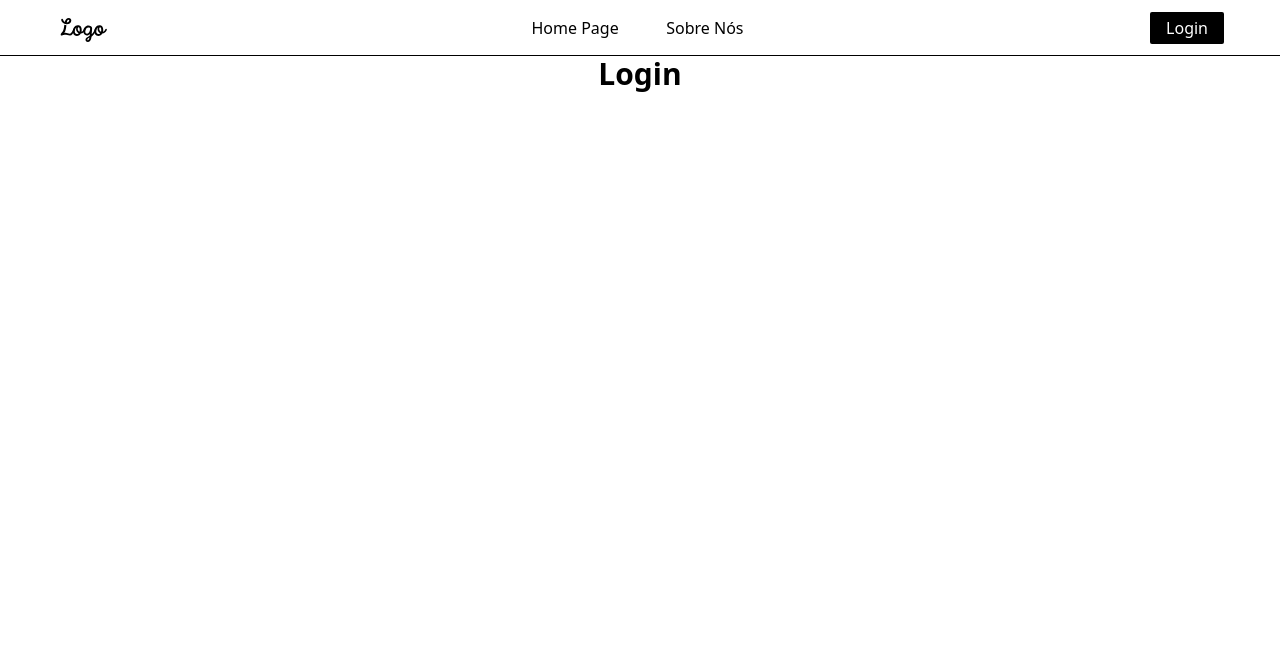
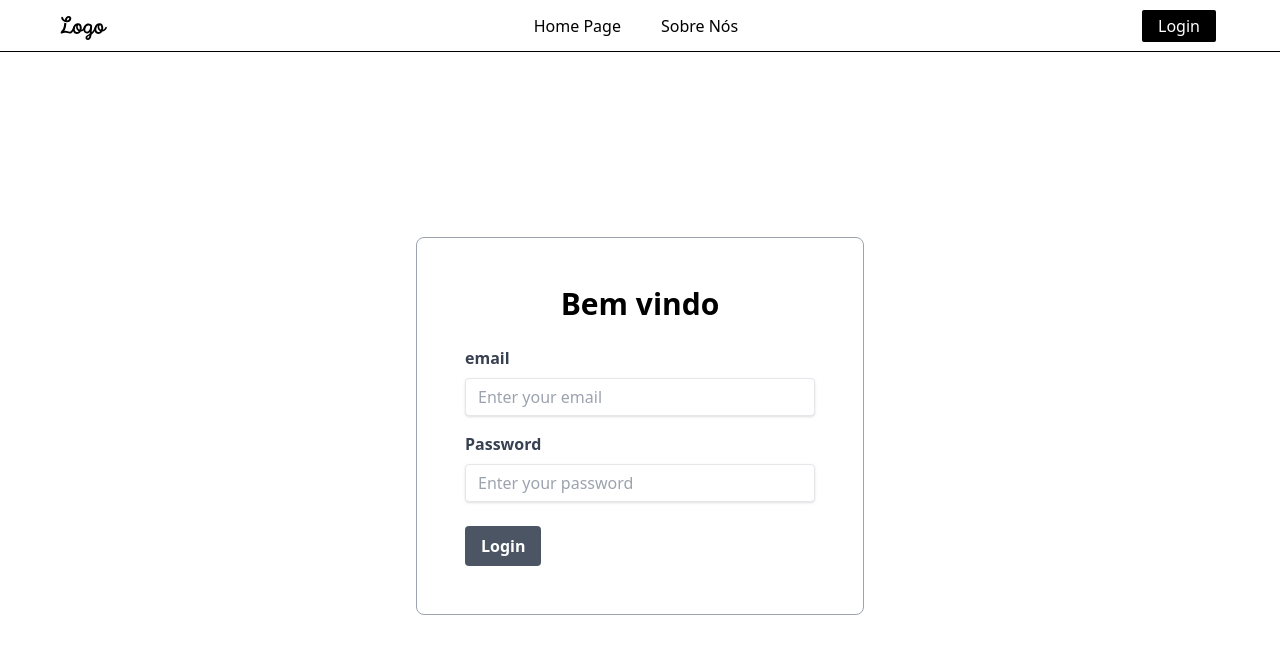
Before and after one commit to Eduardo-Lupa/rh-management-frontend, a React (Vite) app: page /login in a window 1280 px wide. Shown: the top 654 px of the page. Built offline with nearby package versions, Linux system fonts and the light colour scheme; what react-oidc-context would draw is missing.

Commit message:
feat create login page and init useForm

```diff
--- a/index.html
+++ b/index.html
@@ -6,8 +6,8 @@
     <meta name="viewport" content="width=device-width, initial-scale=1.0" />
     <title>Rh Management</title>
   </head>
-  <body class="h-full">
-    <div id="root" class="h-full"></div>
+  <body>
+    <div id="root" class="h-screen"></div>
     <script type="module" src="/src/main.tsx"></script>
   </body>
 </html>
--- a/package.json
+++ b/package.json
@@ -13,6 +13,7 @@
     "@tanstack/react-query": "^5.64.2",
     "react": "^18.3.1",
     "react-dom": "^18.3.1",
+    "react-hook-form": "^7.54.2",
     "react-oidc-context": "^3.2.0",
     "react-router-dom": "^7.1.3",
     "react-toastify": "^11.0.3"
--- a/src/App.tsx
+++ b/src/App.tsx
@@ -34,7 +34,7 @@ export const App = () => {
     <>
       <AdminProvider>
         <BrowserRouter>
-          <div className="">
+          <div className="h-screen">
             {/* alert bar */}
             <ToastContainer
               position="top-right"
--- a/src/pages/header.tsx
+++ b/src/pages/header.tsx
@@ -3,7 +3,7 @@ import MyLogo from "../assets/logo.svg";
 
 export const Header = () => {
   return (
-    <header className="w-full bg-white h-14 border-b border-black border-1 pl-14 pr-14 flex items-center ">
+    <header className="w-full bg-white h-14 border-b border-black border-1 pl-14 pr-16 flex items-center ">
       {/* left part */}
       <div className="basis-1/3 h-full flex items-center">
       <a href="/">
@@ -19,13 +19,13 @@ export const Header = () => {
       <nav className="basis-1/3 flex h-full items-center justify-center">
         <Link
           to="/"
-          className="basis-1/3 flex justify-center h-full items-center"
+          className="flex justify-center px-5 h-full items-center"
         >
           Home Page
         </Link>
         <Link
           to="/"
-          className="basis-1/3 flex justify-center h-full items-center"
+          className="flex justify-center px-5 h-full items-center"
         >
           Sobre Nós
         </Link>
--- a/src/pages/home.tsx
+++ b/src/pages/home.tsx
@@ -2,7 +2,7 @@ import { Header } from "./header";
 
 export const Home = () => {
   return (
-    <div className="h-full">
+    <div className="flex flex-col h-screen">
       <Header />
       <h1 className="text-3xl font-bold text-center h-full">Home</h1>
     </div>
--- a/src/pages/login.tsx
+++ b/src/pages/login.tsx
@@ -1,11 +1,70 @@
-import { Header } from "./header"
+import { Header } from "./header";
+import { useForm } from "react-hook-form";
 
 export const Login = () => {
-    return (
-        <div>
-            <Header />
-            <h1 className="text-3xl font-bold text-center">Login</h1>
+  const {
+    register,
+    handleSubmit,
+    formState: { errors },
+  } = useForm();
 
+  const loginButton = (data: any) => {
+    console.log(data);
+  };
+
+  return (
+    <div className="flex flex-col h-screen">
+      <Header />
+
+      <div className="flex justify-center items-center h-screen">
+        <div className="border border-gray-400 rounded-lg p-12 w-full max-w-md">
+          <h1 className="text-3xl font-bold text-center mb-6">Bem vindo</h1>
+
+          <form onSubmit={handleSubmit(loginButton)}>
+            {/* email */}
+            <div className="mb-4">
+              <label
+                htmlFor="email"
+                className="block text-gray-700 font-bold mb-2"
+              >
+                email
+              </label>
+              <input
+                type="text"
+                id="email"
+                {...register("email", { required: true })}
+                className="shadow appearance-none border rounded w-full py-2 px-3 text-gray-700 leading-tight focus:outline-none focus:shadow-outline"
+                placeholder="Enter your email"
+              />
+            </div>
+
+            {/* password */}
+            <div className="mb-6">
+              <label
+                htmlFor="password"
+                className="block text-gray-700 font-bold mb-2"
+              >
+                Password
+              </label>
+              <input
+                type="password"
+                id="password"
+                {...register("password", { required: true })}
+                className="shadow appearance-none border rounded w-full py-2 px-3 text-gray-700 leading-tight focus:outline-none focus:shadow-outline"
+                placeholder="Enter your password"
+              />
+            </div>
+
+            {/* submit button */}
+            <button
+              type="submit"
+              className="bg-gray-600 hover:bg-gray-700 text-white font-bold py-2 px-4 rounded focus:outline-none focus:shadow-outline"
+            >
+              Login
+            </button>
+          </form>
         </div>
-    )
-}
+      </div>
+    </div>
+  );
+};
```
Also changed, not shown: 1 other file (tests, documents, lock files or other folders).
